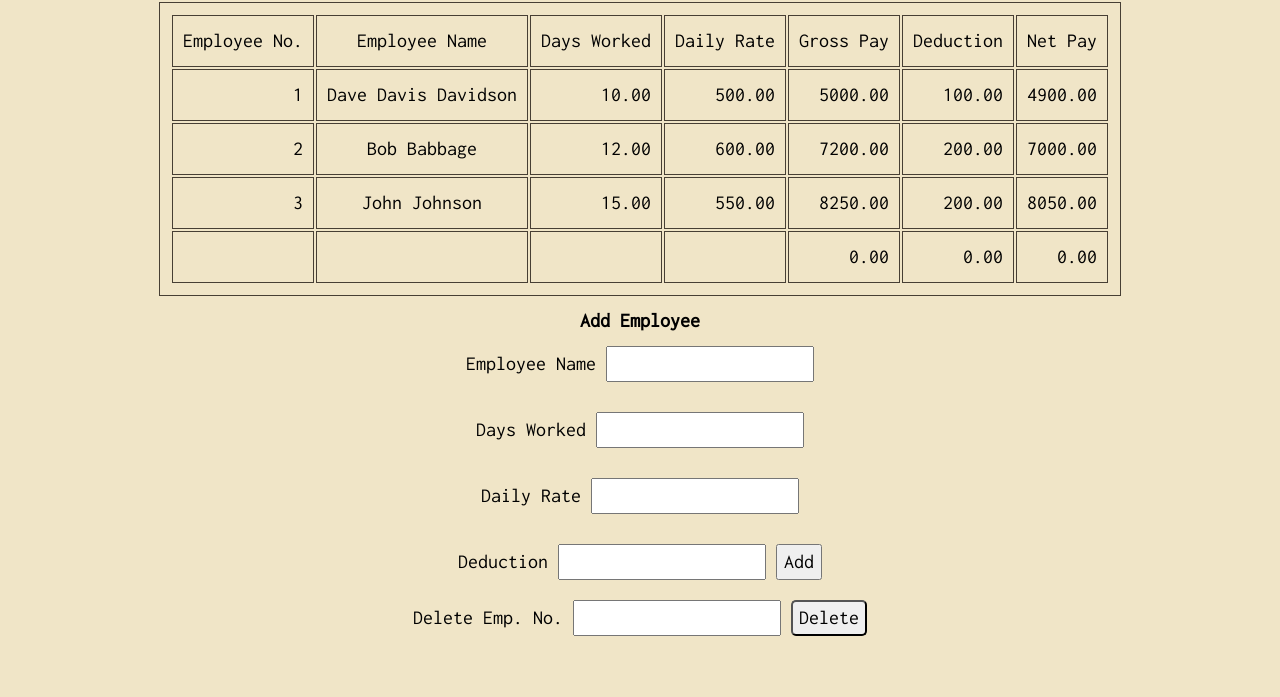
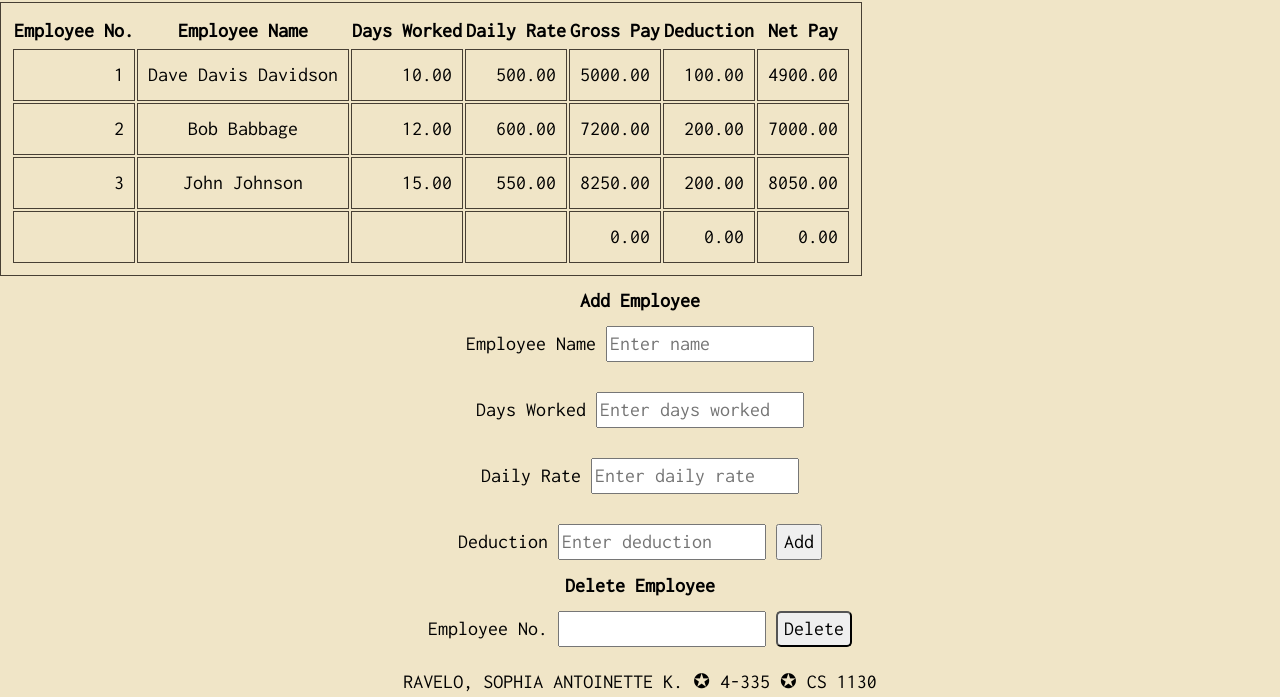
Before and after one commit to sakravelo/ITC, a plain HTML site: page PAYROLL.html in a window 1280 px wide. Shown: the part 121-818 px from the top of the page. Drawn offline with nearby package versions, Linux system fonts and the light colour scheme.

Commit message:
Update PAYROLL.html

```diff
--- a/PAYROLL.html
+++ b/PAYROLL.html
@@ -1,9 +1,9 @@
 <!DOCTYPE html>
-<html>
+<html lang="en">
   <head>
     <meta charset="UTF-8">
     <meta name="viewport" content="width=device-width, initial-scale=1">
-    <meta http-equiv=”X-UA-Compatible” content=”ie=edge”>
+    <meta http-equiv="X-UA-Compatible" content="ie=edge">
     <link rel="stylesheet" href="https://www.w3schools.com/w3css/4/w3.css">
     <link rel="stylesheet" href="https://fonts.googleapis.com/css?family=Inconsolata">
     <link rel="stylesheet" href="indexstyle.css">
@@ -11,7 +11,7 @@
   </head>
   <body>
 
-    <div class="topnav">
+    <div class="topnav" id="navbar">
       <a href="index.html">🏠︎ HOME</a>
       <a href="UNITCONV.html">UNIT CONVERSION</a>
       <a href="INCOMETAXCALCU.html">INCOME TAX CALCULATOR</a>
@@ -19,19 +19,21 @@
       <a class="active" href="PAYROLL.html">PAYROLL</a>
     </div>
 
-    <div class="container">
-      <h2>Simple Payroll</h2>
+    <div class="h2">
+      <h2 id="title" class="header2">Payroll</h2>
+    </div>
 
-      <table>
+    <div class="table-wrapper">
+        <table class="table">
           <thead>
             <tr>
-            <td>Employee No.</td>
-            <td>Employee Name</td>
-            <td>Days Worked</td>
-            <td>Daily Rate</td>
-            <td>Gross Pay</td>
-            <td>Deduction</td>
-            <td>Net Pay</td>
+              <th>Employee No.</th>
+              <th>Employee Name</th>
+              <th>Days Worked</th>
+              <th>Daily Rate</th>
+              <th>Gross Pay</th>
+              <th>Deduction</th>
+              <th>Net Pay</th>
             </tr>
           </thead>
           <tbody id="tablebody">
@@ -48,32 +50,35 @@
             </tr>
           </tfoot>
         </table>
+      </div>
 
-      <div>
+    <div class="table-actions">
+      <div id="input" class="w3-container">
         <h4>Add Employee</h4>
-        <label>Employee Name</label>
-        <input id="empname" type="text"></input>
+        <label for="employeeName">Employee Name</label>
+        <input type="text" id="empname" placeholder="Enter name">
         <br><br>
-        <label>Days Worked</label>
-        <input id="empdays" type="number"></input>
+        <label for="daysWorked">Days Worked</label>
+        <input type="number" id="empdays" placeholder="Enter days worked">
         <br><br>
-        <label>Daily Rate</label>
-        <input id="empdaily" type="number"></input>
+        <label for="dailyRate">Daily Rate</label>
+        <input type="number" id="empdaily" placeholder="Enter daily rate">
         <br><br>
-        <label>Deduction</label>
-        <input id="empdeduction" type="number"></input>
+        <label for="deduction">Deduction</label>
+        <input type="number" id="empdeduction" placeholder="Enter deduction">
+
         <button id="btnadd">Add</button>
       </div>
 
-      <div>
-        <p>
-          <label>Delete Emp. No.</label>
-          <input id="delemployee" type="number"></input>
-          <button id="btndelete">Delete</button>
-        </p>
+      <div id="del" class="w3-container del">
+        <h4>Delete Employee</h4>
+        <label for="delemployee">Employee No.</label>
+        <input id="delemployee" type="number">
+        <button class="delete-btn" id="btndelete">Delete</button>
       </div>
 
     </div>
+
 
     <dialog id="dlgConfirmCancel">
       <form method="dialog">
@@ -85,7 +90,12 @@
       </form>
     </dialog>
 
+    <div class="footer">
+      <footer id="foot">
+        <p>RAVELO, SOPHIA ANTOINETTE K. ✪ 4-335 ✪ CS 1130</p>
+      </footer>
+    </div>
+
     <script src="payroll.js"></script>
-
   </body>
 </html>
```
Lines whose indentation alone changed are shown as unchanged.
